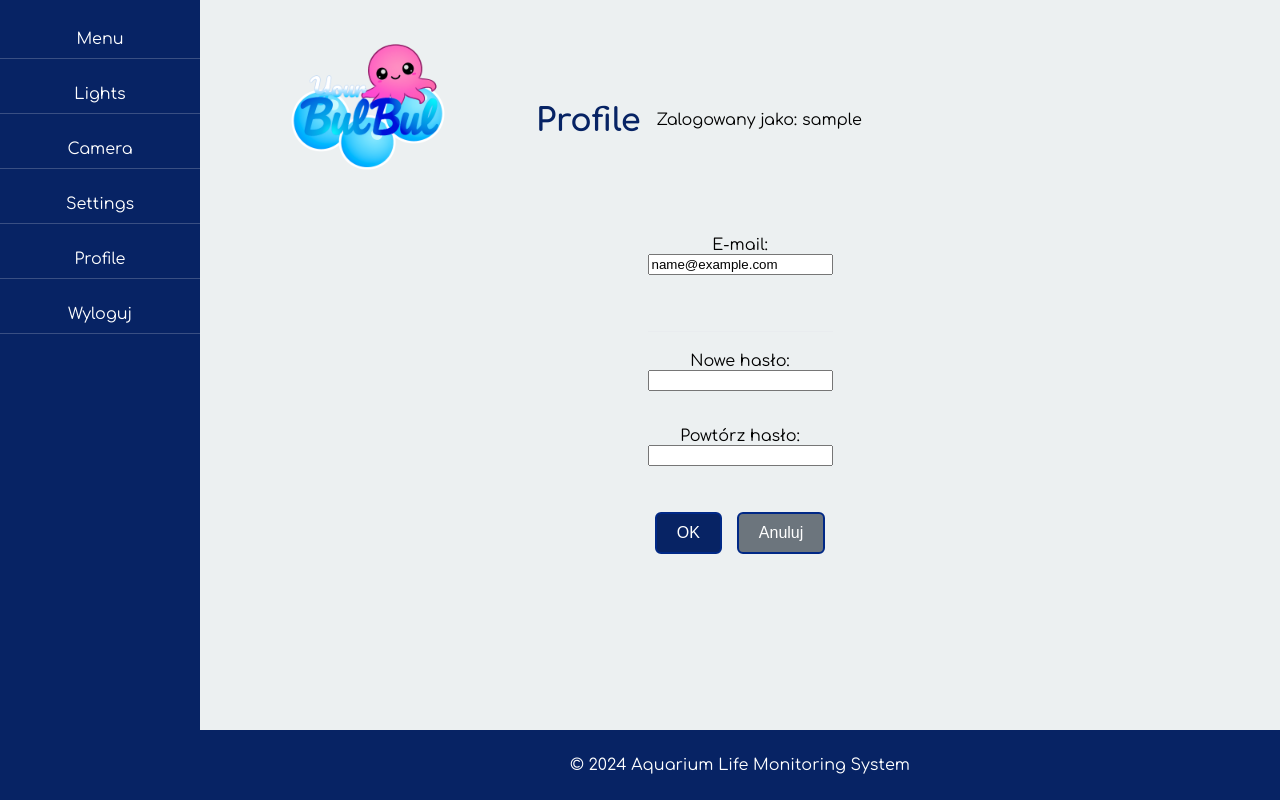
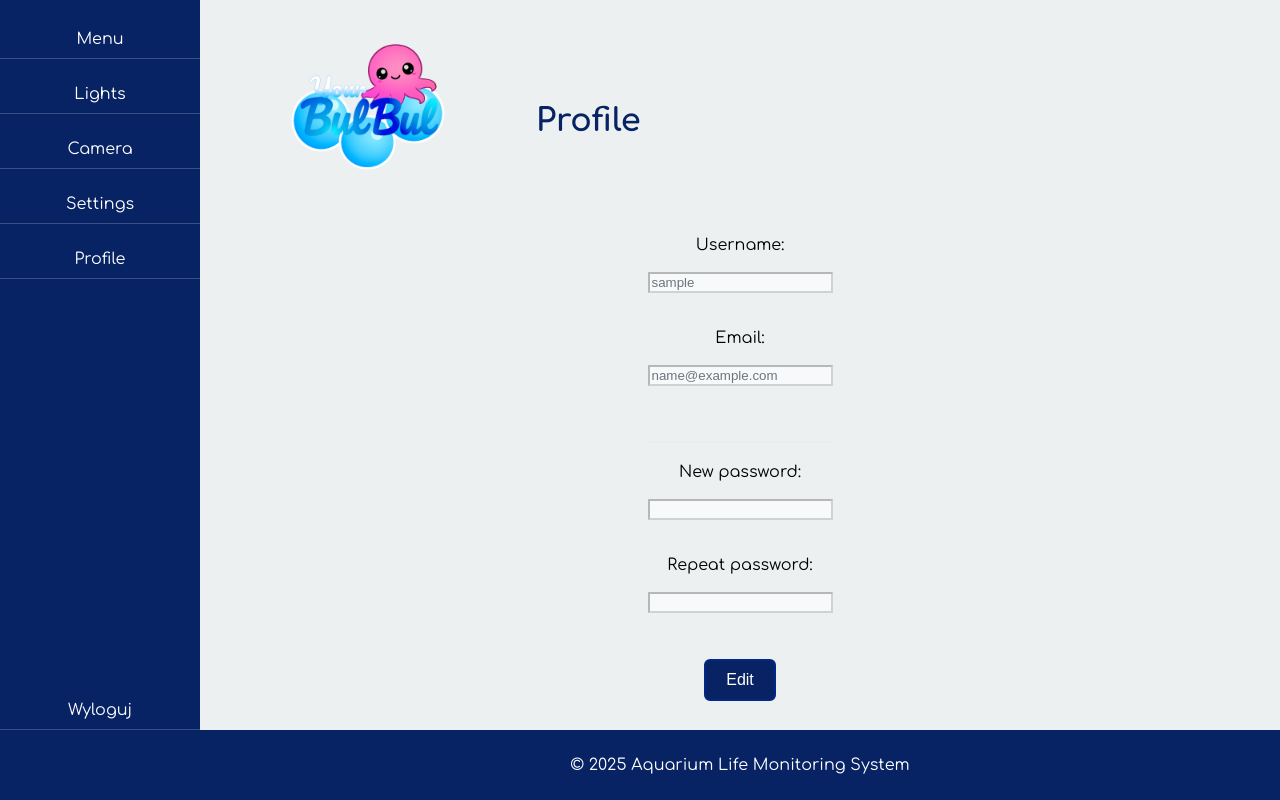
Before and after one commit to Tkapcer/PSCF, a Flask app: page /profile in a window 1280 px wide. Run offline with Flask 3, Linux system fonts and the light colour scheme; the visitor is signed in with stand-in values (Sample User, id 1).

Commit message:
dodanie username w profilu i dodanie przycisku "edit" by móc edytować dane. zmiana polskich przycisków i powiadomień na angielskie

```diff
--- a/app/__init__.py
+++ b/app/__init__.py
@@ -17,7 +17,7 @@ def create_app():
     migrate.init_app(app, db)
     login_manager.init_app(app)
     login_manager.login_view = 'auth.login'
-    login_manager.login_message = 'Zaloguj się, aby uzyskać dostęp do tej strony.'
+    login_manager.login_message = 'Login to get into this website.'
 
     with app.app_context():
         from app.models import CameraSettings
--- a/app/auth/routes.py
+++ b/app/auth/routes.py
@@ -181,7 +181,7 @@ def save_profile():
             if existing_user:
                 return jsonify({
                     'success': False,
-                    'message': 'Ten email jest już używany przez innego użytkownika'
+                    'message': 'This email is already in use.'
                 }), 400
 
         # Walidacja hasła
@@ -189,19 +189,19 @@ def save_profile():
             if not data.get('confirm_password'):
                 return jsonify({
                     'success': False,
-                    'message': 'Potwierdź nowe hasło'
+                    'message': 'Confirm new password'
                 }), 400
 
             if data['new_password'] != data['confirm_password']:
                 return jsonify({
                     'success': False,
-                    'message': 'Hasła nie są identyczne'
+                    'message': 'Passwords are not identical'
                 }), 400
 
             if len(data['new_password']) < 6:
                 return jsonify({
                     'success': False,
-                    'message': 'Hasło musi mieć co najmniej 6 znaków'
+                    'message': 'The password needs to have at least 6 characters'
                 }), 400
 
         # Aktualizuj dane użytkownika
@@ -215,12 +215,12 @@ def save_profile():
 
         return jsonify({
             'success': True,
-            'message': 'Profil został zaktualizowany pomyślnie'
+            'message': 'Profile has been saved'
         })
 
     except Exception as e:
         db.session.rollback()
         return jsonify({
             'success': False,
-            'message': f'Wystąpił błąd: {str(e)}'
+            'message': f'An error has occured: {str(e)}'
         }), 500
--- a/static/style.css
+++ b/static/style.css
@@ -131,6 +131,13 @@ body {
         width: 100%;
         padding: 10px 0;
     }
+
+.logout-item {
+    position: absolute;
+    bottom: 110px;
+    left: 0;
+    right: 0;
+}
 
 .content {
     margin-left: 200px;
--- a/templates/base.html
+++ b/templates/base.html
@@ -32,12 +32,6 @@
     <div class="page-header">
         <img src="{{ url_for('static', filename='twojebulbul2.png') }}" alt="Logo" class="logo">
         <h1 class="page-title">{% block page_title %}{% endblock %}</h1>
-        {% if current_user.is_authenticated %}
-
-        <div class="user-info">
-            Zalogowany jako: {{ current_user.username }}
-        </div>
-        {% endif %}
     </div>
     {% block content %}
     {% endblock %}
@@ -45,7 +39,7 @@
 
 <footer>
     {% block footer %}
-    <p>&copy; 2024 Aquarium Life Monitoring System</p>
+    <p>&copy; 2025 Aquarium Life Monitoring System</p>
     {% endblock %}
 </footer>
 
--- a/templates/profile.html
+++ b/templates/profile.html
@@ -7,31 +7,43 @@
         <div id="profile-messages"></div>
 
         <div class="form-group">
-            <label for="email">E-mail:</label>
-            <input type="email" id="email" name="email">
+            <label for="username">Username:</label>
+            <br>
+            <input type="text" id="username" name="username" value="{{ current_user.username }}" disabled>
+        </div>
+        <br>
+        <br>
+
+        <div class="form-group">
+            <label for="email">Email:</label>
+            <br>
+            <input type="email" id="email" name="email" disabled>
         </div>
         <br>
         <br>
 
         <div class="password-section">
             <div class="form-group">
-                <label for="new-password">Nowe hasło:</label>
-                <input type="password" id="new-password" name="new_password">
+                <label for="new-password">New password:</label>
+                <br>
+                <input type="password" id="new-password" name="new_password" disabled>
             </div>
             <br>
             <br>
 
             <div class="form-group">
-                <label for="confirm-password">Powtórz hasło:</label>
-                <input type="password" id="confirm-password" name="confirm_password">
+                <label for="confirm-password">Repeat password:</label>
+                <br>
+                <input type="password" id="confirm-password" name="confirm_password" disabled>
             </div>
             <br>
             <br>
         </div>
 
         <div class="profile-buttons">
-            <button class="button" type="button" onclick="saveProfile()">OK</button>
-            <button class="button button-secondary" type="button" onclick="cancelChanges()">Anuluj</button>
+            <button class="button" id="edit-btn" type="button" onclick="toggleEditMode()">Edit</button>
+            <button class="button" id="save-btn" type="button" onclick="saveProfile()" style="display: none;">OK</button>
+            <button class="button button-secondary" id="cancel-btn" type="button" onclick="cancelChanges()" style="display: none;">Cancel</button>
         </div>
     </div>
 </div>
@@ -77,6 +89,12 @@
     border: 1px solid #f5c6cb;
 }
 
+input:disabled {
+    background-color: #f8f9fa;
+    color: #6c757d;
+    cursor: not-allowed;
+}
+
 @media (max-width: 768px) {
     .profile-buttons {
         flex-direction: column;
@@ -91,6 +109,9 @@
 </style>
 
 <script>
+let isEditMode = false;
+let originalData = {};
+
 function showMessage(message, isError = false) {
     const messagesDiv = document.getElementById('profile-messages');
     const alertClass = isError ? 'alert-error' : 'alert-success';
@@ -103,8 +124,46 @@ function showMessage(message, isError = false) {
     }
 }
 
+function toggleEditMode() {
+    isEditMode = !isEditMode;
+
+    const inputs = ['username', 'email', 'new-password', 'confirm-password'];
+    const editBtn = document.getElementById('edit-btn');
+    const saveBtn = document.getElementById('save-btn');
+    const cancelBtn = document.getElementById('cancel-btn');
+
+    if (isEditMode) {
+        // Zapisz oryginalne dane
+        originalData = {
+            username: document.getElementById('username').value,
+            email: document.getElementById('email').value
+        };
+
+        // Włącz pola do edycji
+        inputs.forEach(id => {
+            document.getElementById(id).disabled = false;
+        });
+
+        // Pokaż przyciski OK i Cancel, ukryj Edit
+        editBtn.style.display = 'none';
+        saveBtn.style.display = 'block';
+        cancelBtn.style.display = 'block';
+    } else {
+        // Wyłącz pola edycji
+        inputs.forEach(id => {
+            document.getElementById(id).disabled = true;
+        });
+
+        // Pokaż przycisk Edit, ukryj OK i Cancel
+        editBtn.style.display = 'block';
+        saveBtn.style.display = 'none';
+        cancelBtn.style.display = 'none';
+    }
+}
+
 function saveProfile() {
     const profileData = {
+        username: document.getElementById('username').value,
         email: document.getElementById('email').value,
         new_password: document.getElementById('new-password').value,
         confirm_password: document.getElementById('confirm-password').value
@@ -123,6 +182,12 @@ function saveProfile() {
         return;
     }
 
+    // Walidacja username
+    if (!profileData.username || profileData.username.trim() === '') {
+        showMessage('Username nie może być pusty!', true);
+        return;
+    }
+
     fetch('/save_profile', {
         method: 'POST',
         headers: {
@@ -136,6 +201,9 @@ function saveProfile() {
             showMessage(data.message || 'Profil został zaktualizowany pomyślnie!');
             document.getElementById('new-password').value = '';
             document.getElementById('confirm-password').value = '';
+
+            // Wyłącz tryb edycji
+            toggleEditMode();
         } else {
             showMessage(data.message || 'Nieznany błąd podczas zapisywania profilu', true);
         }
@@ -147,7 +215,17 @@ function saveProfile() {
 }
 
 function cancelChanges() {
-    location.reload();
+    // Przywróć oryginalne wartości
+    document.getElementById('username').value = originalData.username || '';
+    document.getElementById('email').value = originalData.email || '';
+    document.getElementById('new-password').value = '';
+    document.getElementById('confirm-password').value = '';
+
+    // Wyłącz tryb edycji
+    toggleEditMode();
+
+    // Wyczyść komunikaty błędów
+    document.getElementById('profile-messages').innerHTML = '';
 }
 
 document.addEventListener('DOMContentLoaded', function() {
--- a/templates/register.html
+++ b/templates/register.html
@@ -15,18 +15,21 @@
 
         <div class="form-group">
             <label for="username">Username:</label>
+            <br>
             <input type="text" id="username" name="username" required>
         </div>
         <br>
         <br>
         <div class="form-group">
             <label for="email">Email:</label>
+            <br>
             <input type="email" id="email" name="email" required>
         </div>
         <br>
         <br>
         <div class="form-group">
             <label for="password">Password:</label>
+            <br>
             <input type="password" id="password" name="password" required>
         </div>
         <br>
```
